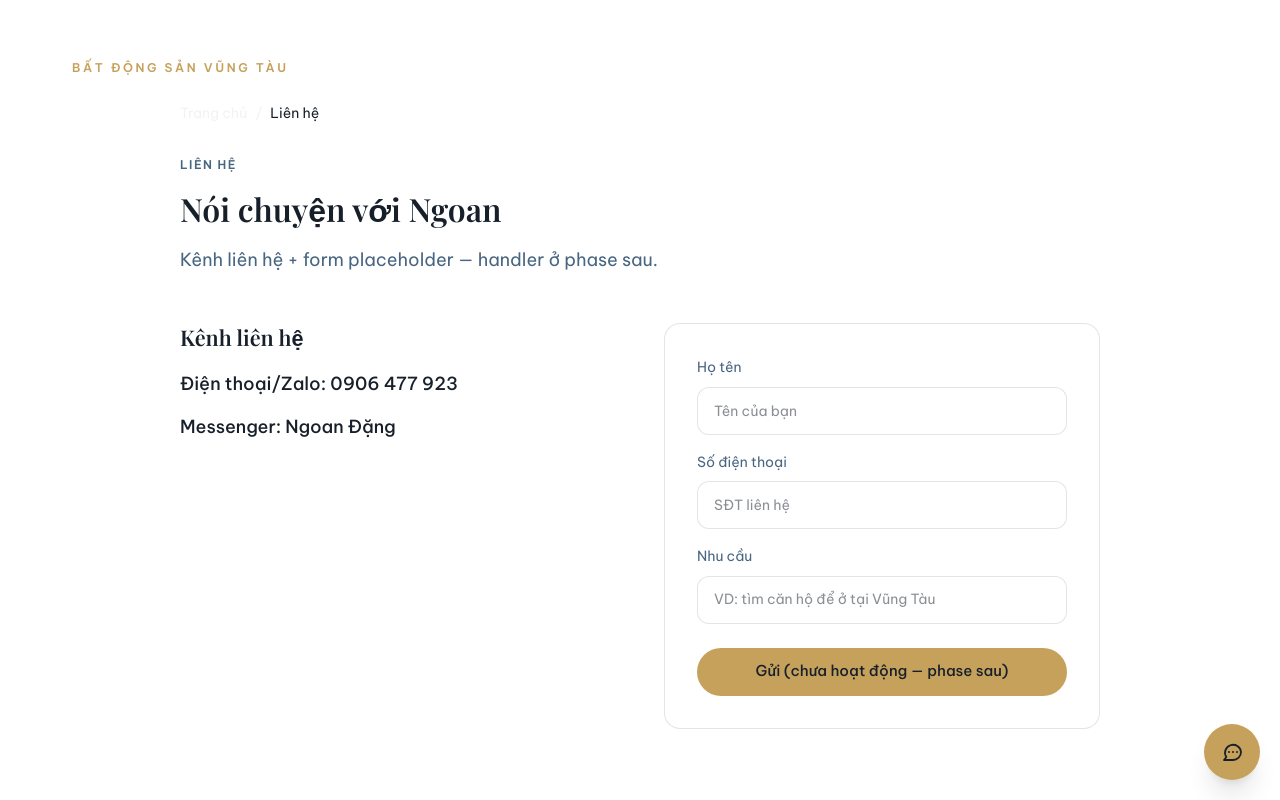
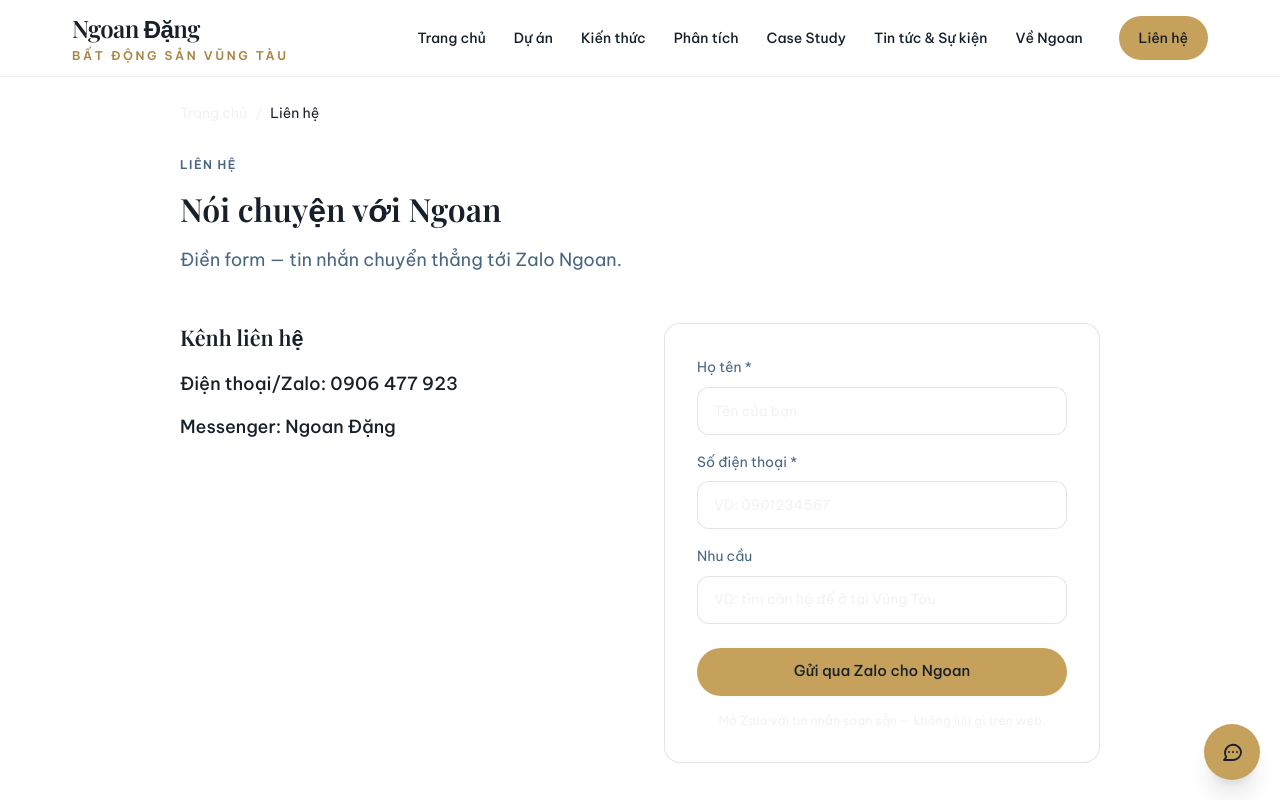
Before and after one commit to dungvt1234/ngoan-dang-bds, a Next.js app: page /lien-he in a window 1280 px wide. Shown: the top 800 px of the page. Built offline with nearby package versions, Linux system fonts and the light colour scheme; a web font is replaced by a local one.

Commit message:
Lead form that qua Zalo + filter/search/pagination listing + tin-tuc

```diff
--- a/src/app/(site)/page.tsx
+++ b/src/app/(site)/page.tsx
@@ -1,5 +1,5 @@
 import type { Metadata } from "next";
-import { getAllArticles, getAllComparisons, getAllProjects } from "@/lib/content";
+import { getAllArticles, getAllComparisons, getFeaturedProjects } from "@/lib/content";
 import { HomeTemplate } from "@/components/templates/HomeTemplate";
 
 export const metadata: Metadata = {
@@ -7,12 +7,9 @@ export const metadata: Metadata = {
 };
 
 // Route / — Page orchestration: query loader → truyền typed props xuống template.
-// Ưu tiên dự án thật (slug không bắt đầu "demo-"), tối đa 4 cho khối traverse.
 // Không markup, không hard-code data.
 export default async function HomePage() {
-  const all = await getAllProjects();
-  const real = all.filter((p) => !p.slug.startsWith("demo-"));
-  const projects = (real.length > 0 ? real : all).slice(0, 4);
+  const projects = await getFeaturedProjects(4);
   const [articles, comparisons] = await Promise.all([getAllArticles(), getAllComparisons()]);
   return <HomeTemplate projects={projects} articles={[...articles, ...comparisons].slice(0, 4)} />;
 }
--- a/src/components/SiteHeader.tsx
+++ b/src/components/SiteHeader.tsx
@@ -1,6 +1,6 @@
 "use client";
 
-import { useState, useEffect } from "react";
+import { useState } from "react";
 import Link from "next/link";
 import { usePathname } from "next/navigation";
 import { navLinks } from "@/lib/data";
@@ -9,29 +9,16 @@ const CTA_HREF = "/lien-he";
 
 // Header chung toàn site (trừ campaign layout dùng header rút gọn riêng).
 export function SiteHeader() {
-  const [scrolled, setScrolled] = useState(false);
   const [mobileOpen, setMobileOpen] = useState(false);
   const pathname = usePathname();
 
-  useEffect(() => {
-    const handleScroll = () => {
-      setScrolled(window.scrollY > 80);
-    };
-    handleScroll();
-    window.addEventListener("scroll", handleScroll, { passive: true });
-    return () => window.removeEventListener("scroll", handleScroll);
-  }, []);
-
-  const onTop = !scrolled && !mobileOpen;
-  const ink = onTop ? "text-white" : "text-primary";
+  // Header luôn nền sáng đặc (không trong suốt) để đọc được trên mọi trang,
+  // kể cả trang nền sáng. Hero tối vẫn ổn vì header tách nền riêng.
+  const ink = "text-primary";
 
   return (
     <header
-      className={`fixed top-0 left-0 right-0 z-50 transition-all duration-500 ${
-        scrolled || mobileOpen
-          ? "bg-page/90 backdrop-blur-md py-3 shadow-[0_1px_0_rgba(16,42,67,0.08)]"
-          : "bg-transparent py-6"
-      }`}
+      className="fixed top-0 left-0 right-0 z-50 transition-all duration-500 bg-page/90 backdrop-blur-md shadow-[0_1px_0_rgba(16,42,67,0.08)] py-3"
     >
       <div className="max-w-[1200px] mx-auto px-5 md:px-8 flex items-center justify-between">
         {/* Wordmark — text, chưa có logo chính thức */}
@@ -42,9 +29,7 @@ export function SiteHeader() {
             Ngoan Đặng
           </span>
           <span
-            className={`text-xs font-semibold tracking-[0.22em] uppercase transition-colors duration-500 ${
-              onTop ? "text-accent" : "text-accent-hover"
-            }`}
+            className="text-xs font-semibold tracking-[0.22em] uppercase transition-colors duration-500 text-accent-hover"
           >
             Bất động sản Vũng Tàu
           </span>
@@ -59,9 +44,7 @@ export function SiteHeader() {
                 key={link.href}
                 href={link.href}
                 aria-current={active ? "page" : undefined}
-                className={`text-sm font-medium transition-colors duration-300 hover:opacity-70 ${
-                  onTop ? "text-white/90" : "text-primary"
-                } ${active ? "underline decoration-accent decoration-2 underline-offset-8" : ""}`}
+                className={`text-sm font-medium transition-colors duration-300 hover:opacity-70 text-primary ${active ? "underline decoration-accent decoration-2 underline-offset-8" : ""}`}
               >
                 {link.label}
               </Link>
@@ -69,11 +52,7 @@ export function SiteHeader() {
           })}
           <Link
             href={CTA_HREF}
-            className={`ml-2 inline-flex min-h-[44px] items-center px-5 rounded-full text-sm font-medium transition-all duration-300 ${
-              onTop
-                ? "bg-white/10 text-white backdrop-blur-sm hover:bg-white/20"
-                : "bg-accent text-ink hover:bg-accent-hover"
-            }`}
+            className="ml-2 inline-flex min-h-[44px] items-center px-5 rounded-full text-sm font-medium transition-all duration-300 bg-accent text-ink hover:bg-accent-hover"
           >
             Liên hệ
           </Link>
@@ -83,9 +62,7 @@ export function SiteHeader() {
         <div className="md:hidden flex items-center gap-2">
           <Link
             href={CTA_HREF}
-            className={`inline-flex min-h-[44px] items-center px-4 rounded-full text-sm font-medium transition-colors ${
-              onTop ? "bg-white/10 text-white" : "bg-accent text-ink"
-            }`}
+            className="inline-flex min-h-[44px] items-center px-4 rounded-full text-sm font-medium transition-colors bg-accent text-ink"
           >
             Liên hệ
           </Link>
--- a/src/components/templates/ContactFormSkeleton.tsx
+++ b/src/components/templates/ContactFormSkeleton.tsx
@@ -1,48 +1,121 @@
 "use client";
 
+import { useState } from "react";
 import { Button } from "@/components/ui/Button";
 
-// Form placeholder — KHÔNG handler/webhook. preventDefault để tránh reload
-// khi bấm thử. Wiring thật ở phase sau. Tách client riêng để template
-// server không chứa event handler.
+// Form liên hệ V1 (thật, không backend): validate → mở Zalo Ngoan với
+// tin nhắn điền sẵn (tên + SĐT + nhu cầu). Khách bấm Gửi trong Zalo là xong.
+// Không claim "đã lưu hệ thống" — delivery = Zalo thật tới máy Ngoan.
+const ZALO_NUMBER = "0906477923";
+
+function isValidVNPhone(v: string): boolean {
+  const digits = v.replace(/[\s.]/g, "");
+  return /^(0|\+84)(3|5|7|8|9)\d{8}$/.test(digits);
+}
+
 export function ContactFormSkeleton() {
+  const [name, setName] = useState("");
+  const [phone, setPhone] = useState("");
+  const [need, setNeed] = useState("");
+  const [error, setError] = useState("");
+  const [sent, setSent] = useState(false);
+
+  const submit = (e: React.FormEvent) => {
+    e.preventDefault();
+    setError("");
+    if (name.trim().length < 2) {
+      setError("Vui lòng nhập họ tên.");
+      return;
+    }
+    if (!isValidVNPhone(phone)) {
+      setError("Số điện thoại chưa đúng (10 số, đầu 03/05/07/08/09).");
+      return;
+    }
+    const text = `Chào Ngoan Đặng, tôi là ${name.trim()} (SĐT ${phone.trim()}). Nhu cầu: ${
+      need.trim() || "tư vấn BĐS Vũng Tàu"
+    }`;
+    window.open(
+      `https://zalo.me/${ZALO_NUMBER}?text=${encodeURIComponent(text)}`,
+      "_blank",
+      "noopener"
+    );
+    setSent(true);
+  };
+
+  if (sent) {
+    return (
+      <div className="bg-clean border border-soft rounded-2xl p-6 md:p-8 text-center">
+        <p className="type-h3 mb-3">Đã mở Zalo với tin nhắn soạn sẵn</p>
+        <p className="type-small text-secondary mb-6">
+          Bạn bấm Gửi trong Zalo để Ngoan nhận được. Ngoan phản hồi trong 24 giờ.
+        </p>
+        <button
+          type="button"
+          onClick={() => {
+            setSent(false);
+            setName("");
+            setPhone("");
+            setNeed("");
+          }}
+          className="type-small font-medium text-primary underline decoration-accent decoration-2 underline-offset-8"
+        >
+          Gửi thêm nhu cầu khác
+        </button>
+      </div>
+    );
+  }
+
   return (
     <form
       className="bg-clean border border-soft rounded-2xl p-6 md:p-8"
-      onSubmit={(e) => e.preventDefault()}
+      onSubmit={submit}
+      noValidate
     >
       <div className="space-y-4 mb-6">
         <label className="block">
-          <span className="type-small text-secondary block mb-2">Họ tên</span>
+          <span className="type-small text-secondary block mb-2">Họ tên *</span>
           <input
             type="text"
-            name="name"
+            value={name}
+            onChange={(e) => setName(e.target.value)}
             placeholder="Tên của bạn"
-            className="w-full min-h-[48px] bg-page border border-soft rounded-xl px-4 type-small focus:outline-none"
+            autoComplete="name"
+            className="w-full min-h-[48px] bg-page border border-soft rounded-xl px-4 type-small text-primary placeholder:text-muted focus:outline-none"
           />
         </label>
         <label className="block">
-          <span className="type-small text-secondary block mb-2">Số điện thoại</span>
+          <span className="type-small text-secondary block mb-2">Số điện thoại *</span>
           <input
             type="tel"
-            name="phone"
-            placeholder="SĐT liên hệ"
-            className="w-full min-h-[48px] bg-page border border-soft rounded-xl px-4 type-small focus:outline-none"
+            value={phone}
+            onChange={(e) => setPhone(e.target.value)}
+            placeholder="VD: 0901234567"
+            autoComplete="tel"
+            className="w-full min-h-[48px] bg-page border border-soft rounded-xl px-4 type-small text-primary placeholder:text-muted focus:outline-none"
           />
         </label>
         <label className="block">
           <span className="type-small text-secondary block mb-2">Nhu cầu</span>
           <input
             type="text"
-            name="need"
+            value={need}
+            onChange={(e) => setNeed(e.target.value)}
             placeholder="VD: tìm căn hộ để ở tại Vũng Tàu"
-            className="w-full min-h-[48px] bg-page border border-soft rounded-xl px-4 type-small focus:outline-none"
+            className="w-full min-h-[48px] bg-page border border-soft rounded-xl px-4 type-small text-primary placeholder:text-muted focus:outline-none"
           />
         </label>
       </div>
+      {error && (
+        <p role="alert" className="type-small font-medium text-risk mb-4">
+          {error}
+        </p>
+      )}
       <Button type="submit" className="w-full">
-        Gửi (chưa hoạt động — phase sau)
+        Gửi qua Zalo cho Ngoan
       </Button>
+      <p className="type-caption text-muted text-center mt-4">
+        Mở Zalo với tin nhắn soạn sẵn — không lưu gì trên web.
+      </p>
     </form>
   );
 }
--- a/src/components/templates/ContactTemplate.tsx
+++ b/src/components/templates/ContactTemplate.tsx
@@ -16,7 +16,7 @@ export function ContactTemplate() {
           <SectionHeading
             kicker="Liên hệ"
             title="Nói chuyện với Ngoan"
-            lede="Kênh liên hệ + form placeholder — handler ở phase sau."
+            lede="Điền form — tin nhắn chuyển thẳng tới Zalo Ngoan."
           />
           </Reveal>
         </div>
--- a/src/content/projects/blanca-city-vung-tau.md
+++ b/src/content/projects/blanca-city-vung-tau.md
@@ -9,6 +9,7 @@ cover: /images/stock-vungtau-panorama.jpg
 cover_alt: "Toàn cảnh Vũng Tàu minh họa (ảnh tạm)"
 tags: [vung-tau, dau-tu, tien-do]
 noindex: true
+featured: true
 author: ngoan-dang
 published_at: 2026-09-21
 updated_at: 2026-09-21
--- a/src/content/projects/the-maris-vung-tau.md
+++ b/src/content/projects/the-maris-vung-tau.md
@@ -9,6 +9,7 @@ cover: /images/stock-bds-villa.jpg
 cover_alt: "Biệt thự nghỉ dưỡng minh họa (ảnh tạm — không phải ảnh dự án)"
 tags: [vung-tau, nghi-duong, gia]
 noindex: true
+featured: true
 author: ngoan-dang
 published_at: 2026-09-21
 updated_at: 2026-09-21
--- a/src/content/projects/vung-tau-centre-point.md
+++ b/src/content/projects/vung-tau-centre-point.md
@@ -9,6 +9,7 @@ cover: /images/stock-bds-apartment.jpg
 cover_alt: "Tòa căn hộ minh họa (ảnh tạm — không phải ảnh dự án)"
 tags: [vung-tau, de-o, gia]
 noindex: true
+featured: true
 author: ngoan-dang
 published_at: 2026-09-21
 updated_at: 2026-09-21
--- a/src/types/content.ts
+++ b/src/types/content.ts
@@ -73,6 +73,7 @@ export interface Project extends VersionInfo {
   cover_alt: string;
   tags: string[];
   noindex: boolean;
+  featured?: boolean;
 
   // Location (overview L, còn lại S trừ location_text/developer_track_record)
   overview?: string;
```
Also changed, not shown: src/components/templates/ProjectFilter.tsx (+83 -18 lines), src/content/projects/l-hermitage-vung-tau.md (+1 -0 lines), src/lib/content.ts (+15 -9 lines).
